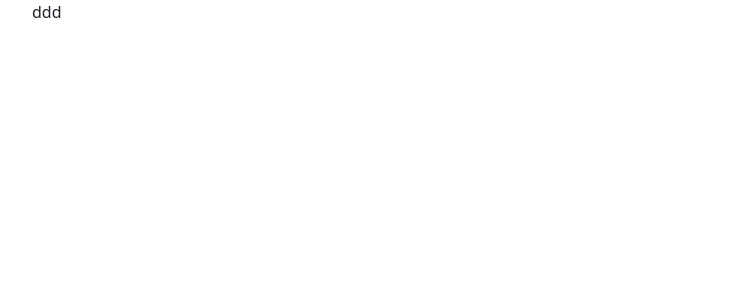
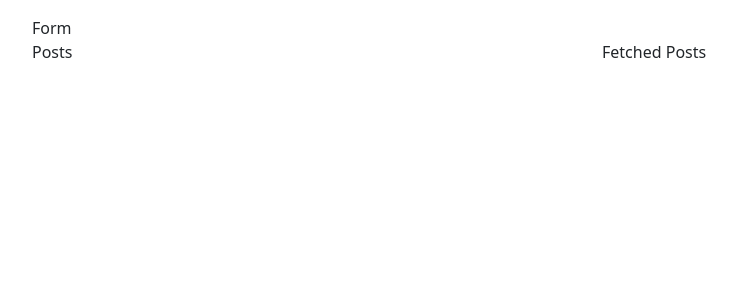
Before and after one commit to autoex/redux-course-minin, a React (Create React App) app: page / in a window 1280 px wide. Shown: the top 300 px of the page, without its empty margins (50-787 px from the left). Built offline with nearby package versions, Linux system fonts and the light colour scheme.

Commit message:
add grid for components

```diff
--- a/src/App.js
+++ b/src/App.js
@@ -1,11 +1,20 @@
 import React from 'react';
+import FormPosts from "./components/FormPosts";
+import Posts from "./components/Posts";
+import FetchedPosts from "./components/FetchedPosts";
 
 const App = () => {
-  return (
-      <div className={'container'}>
-        ddd
-      </div>
-  );
+    return (
+        <div className='container pt-3'>
+            <div className='row'>
+                <div className='col'><FormPosts /></div>
+            </div>
+            <div className='row'>
+                <div className='col'><Posts/></div>
+                <div className='col'><FetchedPosts/></div>
+            </div>
+        </div>
+    );
 };
 
 export default App;
--- /dev/null
+++ b/src/components/FetchedPosts.js
@@ -0,0 +1,9 @@
+import React from 'react';
+
+export default () => {
+    return (
+        <div>
+            Fetched Posts
+        </div>
+    );
+};
--- /dev/null
+++ b/src/components/FormPosts.js
@@ -0,0 +1,13 @@
+import React, {Component} from 'react';
+
+class FormPosts extends Component {
+    render() {
+        return (
+            <div>
+                Form
+            </div>
+        );
+    }
+}
+
+export default FormPosts;
--- /dev/null
+++ b/src/components/Posts.js
@@ -0,0 +1,11 @@
+import React from 'react';
+
+const Posts = () => {
+    return (
+        <div>
+            Posts
+        </div>
+    );
+};
+
+export default Posts;
```
Also changed, not shown: src/components/Post.js (added, +11 -0 lines).
